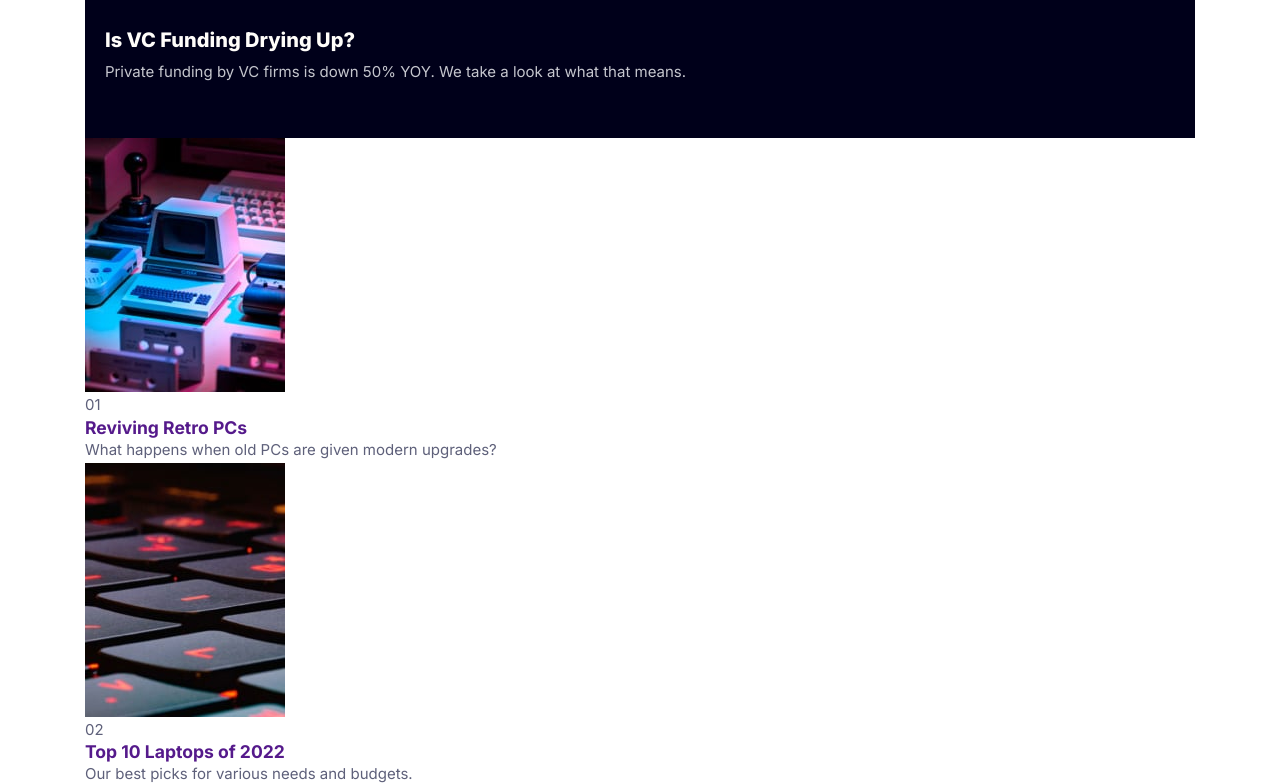
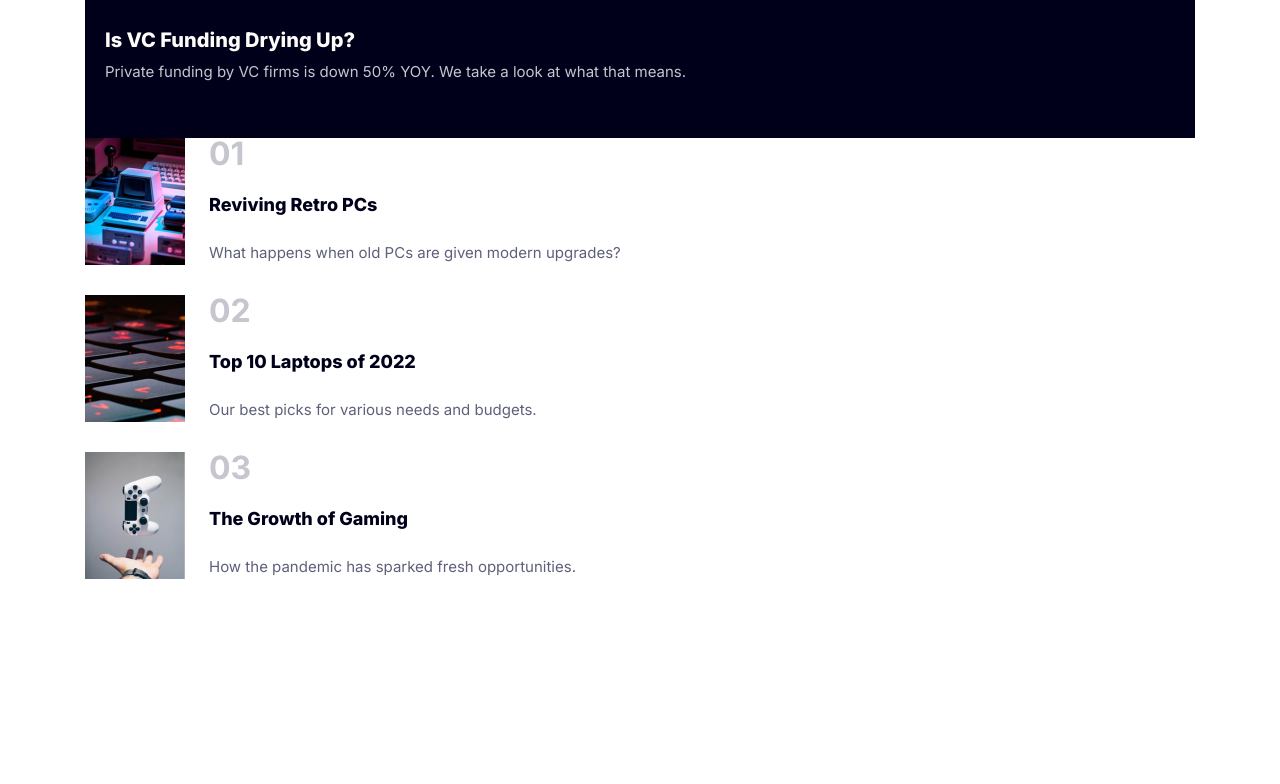
Before and after one commit to orchid-cloud/news-homepage, a website built with Vite: page index.html in a window 1280 px wide. Shown: the part 900-1684 px from the top of the page. After the commit the page ends 1479 px from the top, so only its background shows below. Built offline with nearby package versions, Linux system fonts and the light colour scheme.

Commit message:
blog partial scss created with styling

```diff
--- a/index.html
+++ b/index.html
@@ -98,9 +98,9 @@
         <section class="blog">
           <article class="blog__item">
             <img
+              class="blog__image"
               src="/public/images/image-retro-pcs.jpg"
               alt="retro computer on a desk"
-              class="blog__image"
             />
             <div class="blog__number">01</div>
             <h3 class="blog__headline">
@@ -112,9 +112,9 @@
           </article>
           <article class="blog__item">
             <img
+              class="blog__image"
               src="/public/images/image-top-laptops.jpg"
               alt="keyboard with red backlighting"
-              class="blog__image"
             />
             <div class="blog__number">02</div>
             <h3 class="blog__headline">
@@ -126,9 +126,9 @@
           </article>
           <article class="blog__item">
             <img
+              class="blog__image"
               src="/public/images/image-gaming-growth.jpg"
               alt="game controller above the hand"
-              class="blog__image"
             />
             <div class="blog__number">03</div>
             <h3 class="blog__headline">
--- /dev/null
+++ b/scss/components/_blog.scss
@@ -0,0 +1,39 @@
+@use '../util' as u;
+
+.blog {
+  display: grid;
+  gap: u.rem(30);
+
+  &__item {
+    display: grid;
+    grid-template-columns: u.rem(100) auto;
+    grid-template-rows: repeat(3, auto);
+    gap: u.rem(10) u.rem(24);
+  }
+
+  &__image {
+    grid-row: 1 / 4;
+  }
+
+  &__number {
+    color: var(--c-silver);
+    font-size: var(--f-m);
+    line-height: 1;
+    font-weight: 700;
+  }
+
+  &__headline {
+    align-self: center;
+
+    a {
+      color: var(--c-blue);
+      font-size: var(--f-xs);
+      font-weight: 800;
+      line-height: 1.1;
+    }
+  }
+
+  &__description {
+    align-self: end;
+  }
+}
--- a/scss/components/_index.scss
+++ b/scss/components/_index.scss
@@ -1,3 +1,4 @@
 @forward 'header';
 @forward 'feature';
 @forward 'new';
+@forward 'blog';
```
